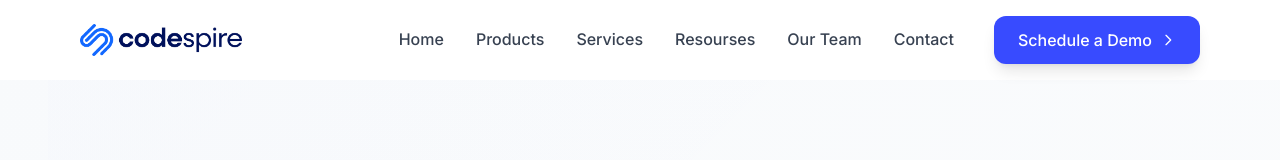
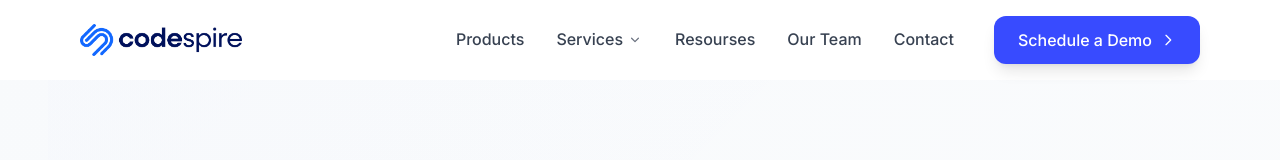
Before and after one commit to shanu9144/codespire-animation, a Next.js app: page / in a window 1280 px wide. Shown: the top 160 px of the page. Built offline with nearby package versions, Linux system fonts and the light colour scheme.

Commit message:
improve some ui services

```diff
--- a/src/animations/3d/TiltIntegration.js
+++ b/src/animations/3d/TiltIntegration.js
@@ -122,7 +122,7 @@ export const Button3D = ({
       className={`
         ${config.baseClasses}
         ${sizeClasses}
-        rounded-lg font-medium transition-all duration-200
+        rounded-lg font-medium transition-all duration-200 cursor-pointer
         hover:shadow-lg active:shadow-sm
         ${className}
       `}
--- a/src/components/sections/Footer.js
+++ b/src/components/sections/Footer.js
@@ -52,7 +52,7 @@ const Footer = () => {
                   alt="CodeSpire Logo"
                   width={150}
                   height={40}
-                  className="h-10 w-auto"
+                  className="h-10 w-auto brightness-0 invert"
                 />
               </motion.div>
             </Link>
@@ -140,7 +140,7 @@ const Footer = () => {
         {/* Bottom Bar */}
         <div className="mt-12 pt-8 border-t border-white/10">
           <div className="flex flex-col md:flex-row justify-between items-center">
-            <p className="text-gray-300 text-sm">
+            <p className="text-white text-sm">
               © {currentYear} CodeSpire Solutions. All rights reserved.
             </p>
             <p className="text-gray-300 text-sm mt-2 md:mt-0">
--- a/src/components/sections/Header.js
+++ b/src/components/sections/Header.js
@@ -2,6 +2,7 @@
 
 import { useState, useEffect } from "react";
 import Link from "next/link";
+import { usePathname } from "next/navigation";
 import { motion, AnimatePresence } from "framer-motion";
 import { Menu, X } from "lucide-react";
 import Button from "../ui/Button";
@@ -10,8 +11,10 @@ import Image from "next/image";
 
 const Header = () => {
   const [isMenuOpen, setIsMenuOpen] = useState(false);
+  const [isServicesOpen, setIsServicesOpen] = useState(false);
   const [isVisible, setIsVisible] = useState(true);
   const [lastScrollY, setLastScrollY] = useState(0);
+  const pathname = usePathname();
 
   const toggleMenu = () => {
     setIsMenuOpen(!isMenuOpen);
@@ -39,10 +42,20 @@ const Header = () => {
     return () => window.removeEventListener("scroll", controlHeaderVisibility);
   }, [lastScrollY]);
 
+  const services = [
+    { label: "Digital Engineering", href: "/services#digital-engineering" },
+    { label: "IT And Non-IT Staffing", href: "/services#it-and-non-it-staffing" },
+    { label: "Application Development And Testing", href: "/services#application-development-and-testing" },
+    { label: "Data, Analytics And AI", href: "/services#data-analytics-and-ai" },
+    { label: "Salesforce And ServiceNow", href: "/services#salesforce-and-servicenow" },
+    { label: "24/7 SRE Support", href: "/services#sre-support" },
+    { label: "AI Pod", href: "/services#ai-pod" },
+  ];
+
   const menuItems = [
     { label: "Home", href: "/" },
     { label: "Products", href: "/products" },
-    { label: "Services", href: "/services" },
+    { label: "Services", href: "/services", children: services },
     { label: "Resourses", href: "/resourse" },
     { label: "Our Team", href: "/about" },
     { label: "Contact", href: "/contact" },
@@ -64,11 +77,11 @@ const Header = () => {
         <nav className="flex items-center px-6 lg:px-8 py-4">
           {/* Header Left - Logo and Brand */}
           <div className="header-left">
-            <Link href="/" className="flex items-center">
+            <Link href="/" className="flex items-center cursor-pointer">
               <motion.div
                 whileHover={{ scale: 1.05 }}
                 transition={{ duration: 0.2 }}
-                className="flex items-center"
+                className="flex items-center cursor-pointer"
                 data-magnetic="true"
                 data-magnetic-strength="0.3"
                 data-magnetic-radius="80"
@@ -88,14 +101,29 @@ const Header = () => {
           {/* Header Center - Desktop Navigation */}
           <div className="hidden md:flex flex-1 justify-end pr-4 lg:pr-6">
             <ul className="flex items-center gap-6 lg:gap-8 text-gray-700 font-medium">
-              {menuItems.map((item) => (
-                <li key={item.href}>
-                  <Link
-                    href={item.href}
-                    className="hover:text-primary transition-colors"
-                  >
+              {menuItems.filter((item) => !(item.label === "Home" && pathname === "/")).map((item) => (
+                <li key={item.href} className="relative group cursor-pointer">
+                  {item.children ? (
+                    <>
+                      <Link href={item.href} className="hover:text-primary transition-colors inline-flex items-center cursor-pointer">
+                        {item.label}
+                        <svg className="ml-1 w-4 h-4 text-gray-500 group-hover:text-primary transition-colors" viewBox="0 0 20 20" fill="currentColor"><path fillRule="evenodd" d="M5.23 7.21a.75.75 0 011.06.02L10 10.94l3.71-3.71a.75.75 0 111.06 1.06l-4.24 4.24a.75.75 0 01-1.06 0L5.21 8.29a.75.75 0 01.02-1.08z" clipRule="evenodd"/></svg>
+                      </Link>
+                      <div className="absolute left-0 top-full mt-2 hidden group-hover:block">
+                        <div className="min-w-[240px] rounded-lg border border-gray-100 bg-white shadow-lg p-2 cursor-default">
+                          {item.children.map((child) => (
+                            <Link key={child.href} href={child.href} className="block px-3 py-2 rounded-md text-sm text-gray-700 hover:bg-gray-50 hover:text-primary cursor-pointer">
+                              {child.label}
+                            </Link>
+                          ))}
+                        </div>
+                      </div>
+                    </>
+                  ) : (
+                    <Link href={item.href} className="hover:text-primary transition-colors cursor-pointer">
                       {item.label}
                     </Link>
+                  )}
                 </li>
               ))}
             </ul>
@@ -124,7 +152,7 @@ const Header = () => {
             {/* Mobile Menu Button */}
             <button
               onClick={toggleMenu}
-              className="mobile-nav p-3 rounded-lg text-gray-700 hover:text-primary hover:bg-primary/5 transition-all duration-300 group"
+              className="mobile-nav p-3 rounded-lg text-gray-700 hover:text-primary hover:bg-primary/5 transition-all duration-300 group cursor-pointer"
               aria-label="Toggle menu"
             >
               <div className="relative">
@@ -149,17 +177,39 @@ const Header = () => {
               className="md:hidden overflow-hidden"
             >
               <div className="py-6 space-y-2 border-t border-gray-100">
-                {menuItems.map((item, index) => (
+                {menuItems.filter((item) => !(item.label === "Home" && pathname === "/")).map((item, index) => (
                   <motion.div
                     key={item.href}
                     initial={{ opacity: 0, x: -20 }}
                     animate={{ opacity: 1, x: 0 }}
                     transition={{ delay: index * 0.1, duration: 0.3 }}
                   >
+                    {item.children ? (
+                      <div className="px-4">
+                        <button
+                          onClick={() => setIsServicesOpen((o) => !o)}
+                          className="w-full flex items-center justify-between px-2 py-3 text-left text-gray-700 hover:text-primary hover:bg-primary/5 rounded-lg transition-all duration-300 font-medium cursor-pointer"
+                        >
+                          <span>{item.label}</span>
+                          <svg className={`w-4 h-4 transition-transform ${isServicesOpen ? 'rotate-90' : ''}`} fill="none" stroke="currentColor" viewBox="0 0 24 24"><path strokeLinecap="round" strokeLinejoin="round" strokeWidth={2} d="M9 5l7 7-7 7"/></svg>
+                        </button>
+                        <AnimatePresence>
+                          {isServicesOpen && (
+                            <motion.div initial={{ height: 0, opacity: 0 }} animate={{ height: 'auto', opacity: 1 }} exit={{ height: 0, opacity: 0 }} className="pl-4">
+                              {item.children.map((child) => (
+                                <Link key={child.href} href={child.href} onClick={() => setIsMenuOpen(false)} className="block px-2 py-2 text-sm text-gray-700 hover:text-primary cursor-pointer">
+                                  {child.label}
+                                </Link>
+                              ))}
+                            </motion.div>
+                          )}
+                        </AnimatePresence>
+                      </div>
+                    ) : (
                       <Link
                         href={item.href}
                         onClick={() => setIsMenuOpen(false)}
-                      className="block px-6 py-3 text-gray-700 hover:text-primary hover:bg-primary/5 rounded-lg transition-all duration-300 group font-medium"
+                        className="block px-6 py-3 text-gray-700 hover:text-primary hover:bg-primary/5 rounded-lg transition-all duration-300 group font-medium cursor-pointer"
                       >
                         <span className="flex items-center justify-between">
                           {item.label}
@@ -168,6 +218,7 @@ const Header = () => {
                           </svg>
                         </span>
                       </Link>
+                    )}
                   </motion.div>
                 ))}
                 <motion.div
--- a/src/components/ui/Button.js
+++ b/src/components/ui/Button.js
@@ -8,7 +8,7 @@ const Button = forwardRef(({
   disabled = false,
   ...props
 }, ref) => {
-  const baseClasses = 'inline-flex items-center justify-center font-medium transition-all duration-200 focus:outline-none focus:ring-2 focus:ring-primary focus:ring-offset-2 disabled:opacity-50 disabled:cursor-not-allowed';
+  const baseClasses = 'inline-flex items-center justify-center font-medium transition-all duration-200 focus:outline-none focus:ring-2 focus:ring-primary focus:ring-offset-2 cursor-pointer disabled:opacity-50 disabled:cursor-not-allowed';
 
   const variants = {
     primary: 'bg-primary text-white hover:bg-primary-hover shadow-lg hover:shadow-xl transform hover:-translate-y-0.5',
```
Also changed, not shown: src/app/services/page.js (+9 -11 lines). Lines whose indentation alone changed are shown as unchanged.
